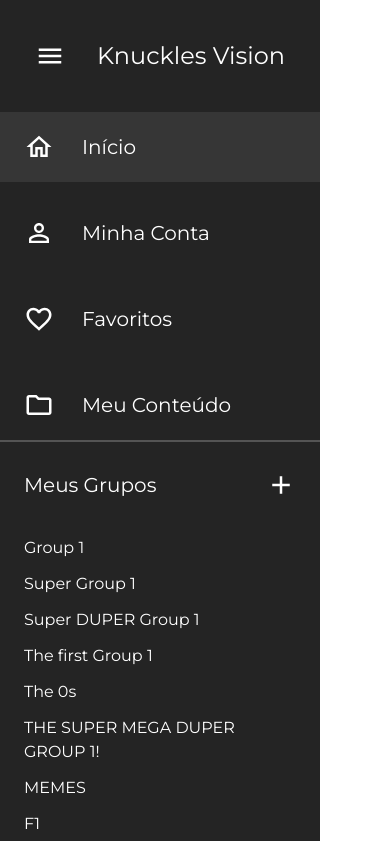
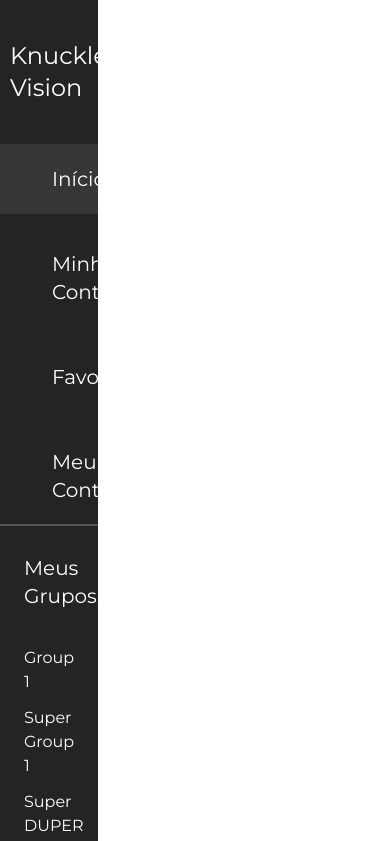
Before and after one commit to rafaelwillen/knuckles-vision, a React (Vite) app: page / in a window 390 px wide. Shown: the top 841 px of the page. Built offline with nearby package versions, Linux system fonts and the light colour scheme.

Commit message:
🐛 set responsiviness

```diff
--- a/src/components/Sidebar/index.tsx
+++ b/src/components/Sidebar/index.tsx
@@ -18,7 +18,7 @@ const Sidebar = () => {
     ]
 
     return (
-        <aside className='w-80 bg-dark-700 h-screen'>
+        <aside className='w-1/4 max-w-xs bg-dark-700 min-h-screen'>
             <section className='flex justify-center items-center py-10 px-6 gap-8'>
                 <MdMenu size={ICON_SIZE} />
                 <h1 className='font-normal text-2xl text-white'>Knuckles Vision</h1>
--- a/src/index.css
+++ b/src/index.css
@@ -5,7 +5,6 @@
 
 body {
   font-family: 'Montserrat', 'ui-sans-serif', 'system-ui';
-  overflow: hidden;
   color: #fff;
 }
 
```
